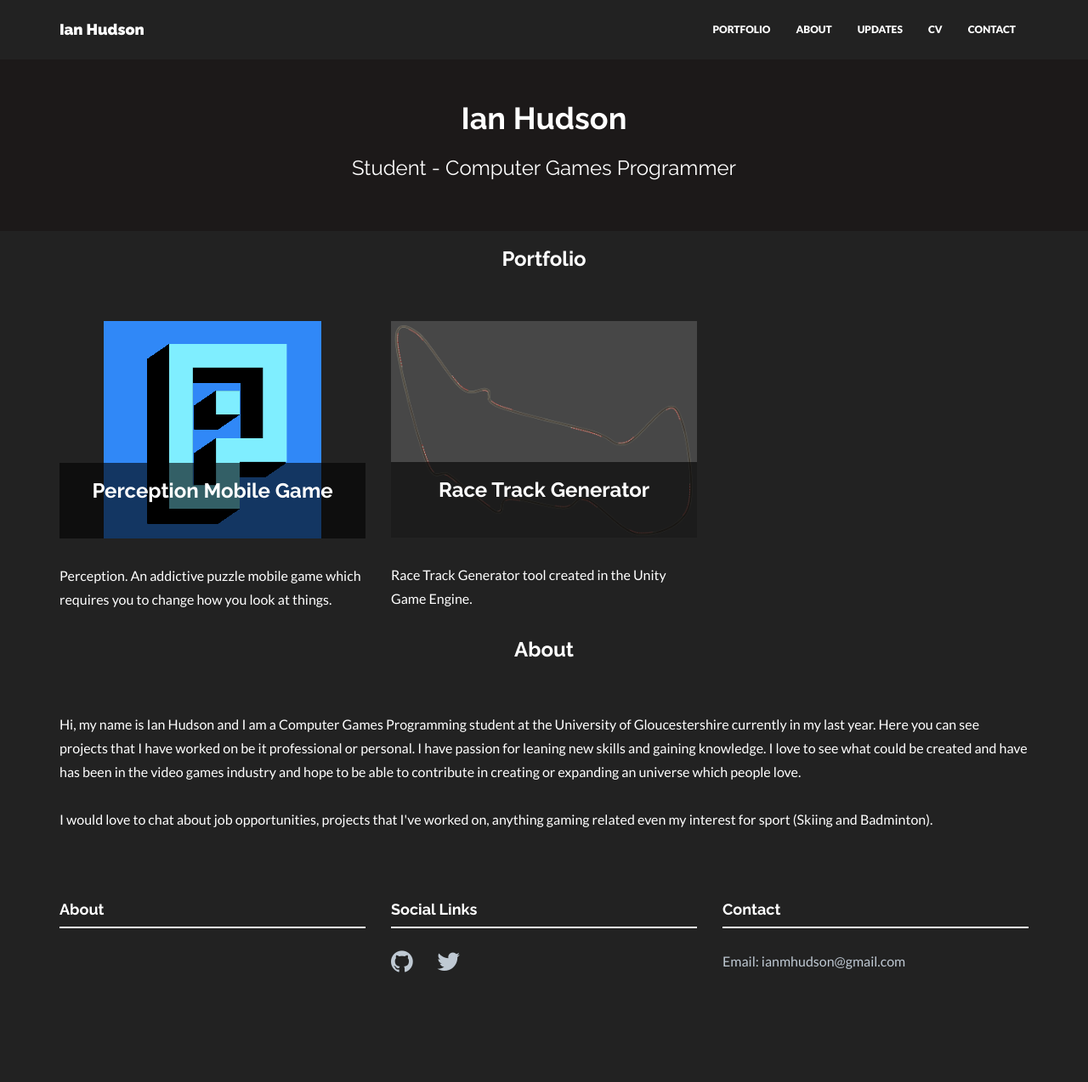
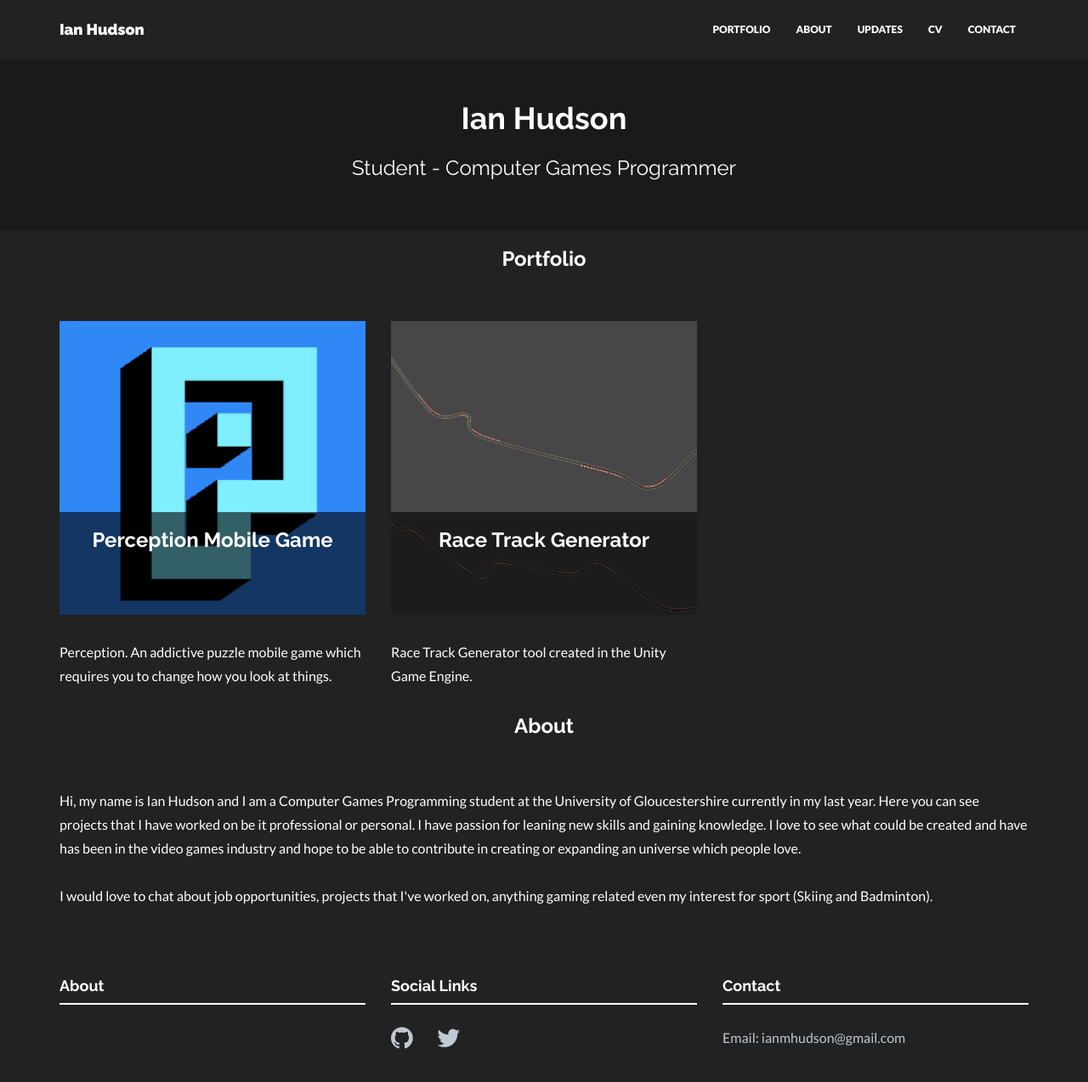
Before and after one commit to I-Hudson/I-Hudson.github.io, a Jekyll site: the page built from index.html, in a window 1280 px wide and 1313 px high. Shown: the top 1274 px of the window at 85% size. Built offline with Jekyll 4.4.1, drawn with Linux system fonts in a browser that asks for light colours; nearby versions of some CDN libraries.

Commit message:
Changed img height to 346px

```diff
--- a/_includes/css/main.css
+++ b/_includes/css/main.css
@@ -20,6 +20,12 @@
 		margin: 0;
 		padding: 0px;
 	}
+
+.card-img-top {
+    width: 100%;
+    height: 346px;
+    object-fit: cover;
+}
 
 .bottom-buffer
 {
```
